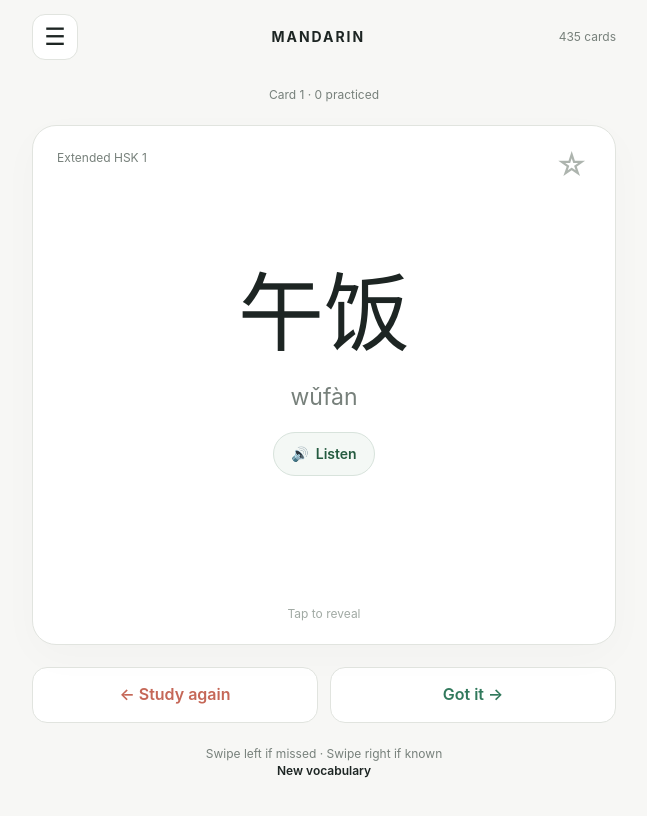
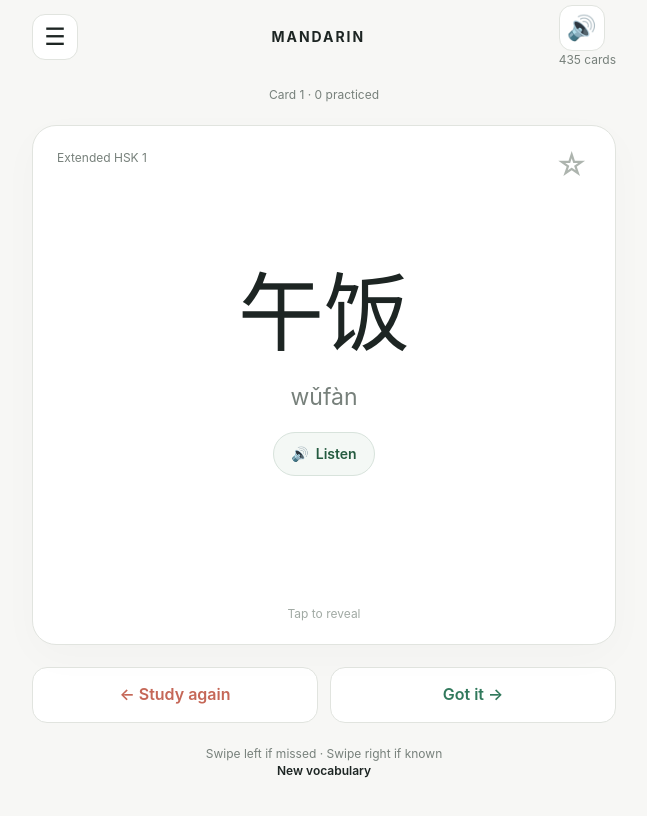
Before and after one commit to ulylab/mandarin-flashcards, a plain HTML site: page index.html in a window 1280 px wide. Shown: the whole page, without its empty margins (316-963 px from the left). Drawn offline with Linux system fonts and the light colour scheme.

Commit message:
Add automatic pronunciation mute toggle

```diff
--- a/index.html
+++ b/index.html
@@ -4,7 +4,7 @@
 <meta name="theme-color" content="#f7f7f5"><meta name="apple-mobile-web-app-capable" content="yes"><meta name="apple-mobile-web-app-status-bar-style" content="default">
 <title>Mandarin — Daily Cards</title><link rel="manifest" href="manifest.webmanifest"><link rel="stylesheet" href="css/styles.css">
 </head><body>
-<div class="app"><header class="top"><button class="iconbtn" id="settingsBtn" aria-label="Open settings">☰</button><div class="brand">MANDARIN</div><div class="mini" id="total">…</div></header>
+<div class="app"><header class="top"><button class="iconbtn" id="settingsBtn" aria-label="Open settings">☰</button><div class="brand">MANDARIN</div><div class="top-actions"><button class="iconbtn mute-toggle" id="muteBtn" type="button" aria-label="Mute automatic pronunciation" aria-pressed="false" title="Toggle automatic pronunciation">🔊</button><div class="mini" id="total">…</div></div></header>
 <main class="main"><div class="pill" id="progressText">Loading vocabulary…</div>
 <div class="card" id="card" tabindex="0" role="button" aria-label="Tap to flip flashcard"><div class="eyebrow" id="topicLabel"></div><span class="difficulty-badge" id="difficultyBadge" hidden></span><button class="starbtn" id="star" aria-label="Star this card" aria-pressed="false" hidden>☆</button><div id="content" aria-live="polite">Loading cards…</div><button type="button" id="audioBtn" class="audio-button" aria-label="Play Mandarin pronunciation" hidden>🔊 <span>Listen</span></button><div class="tip" id="tip"></div></div>
 <div class="controls"><button class="grade bad" id="miss" disabled>← Study again</button><button class="grade good" id="know" disabled>Got it →</button></div><div class="foot">Swipe left if missed · Swipe right if known<br><strong id="reviewNote">Your answers shape the next cards</strong></div></main></div>
```
